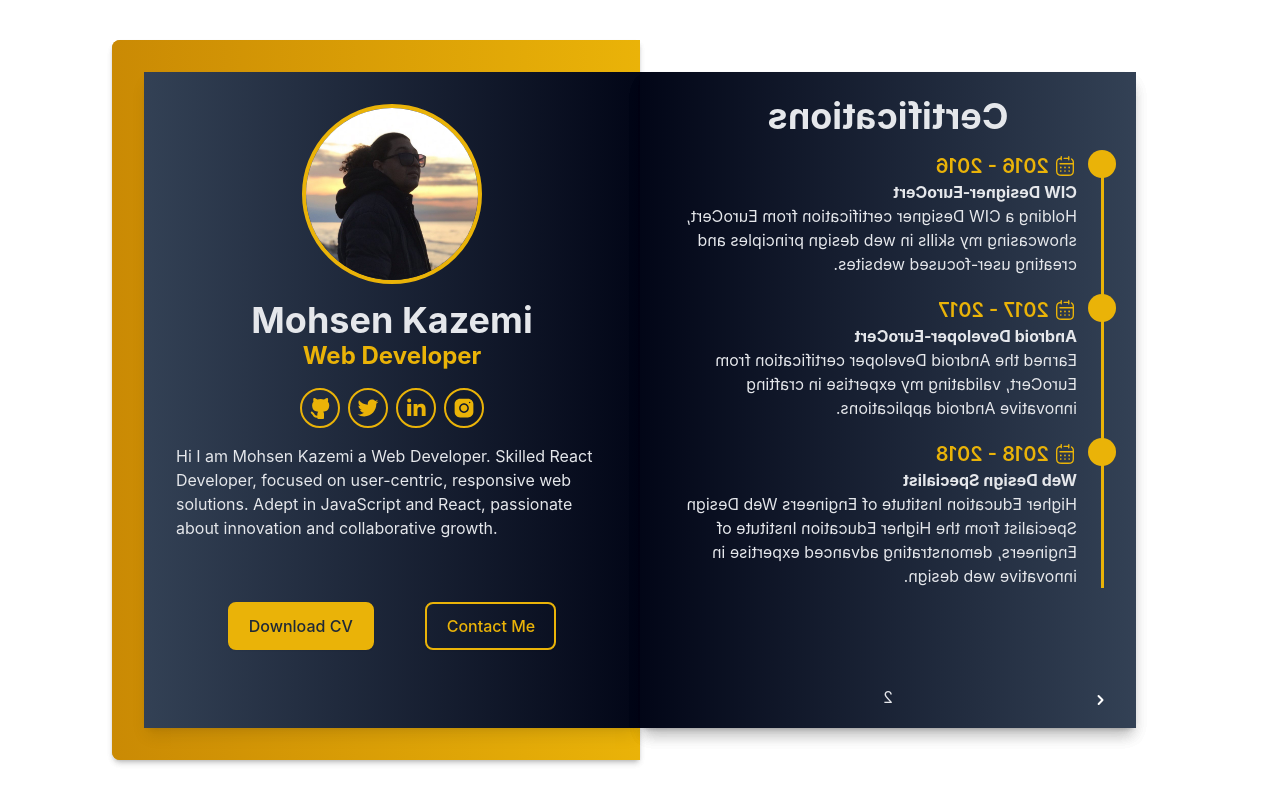
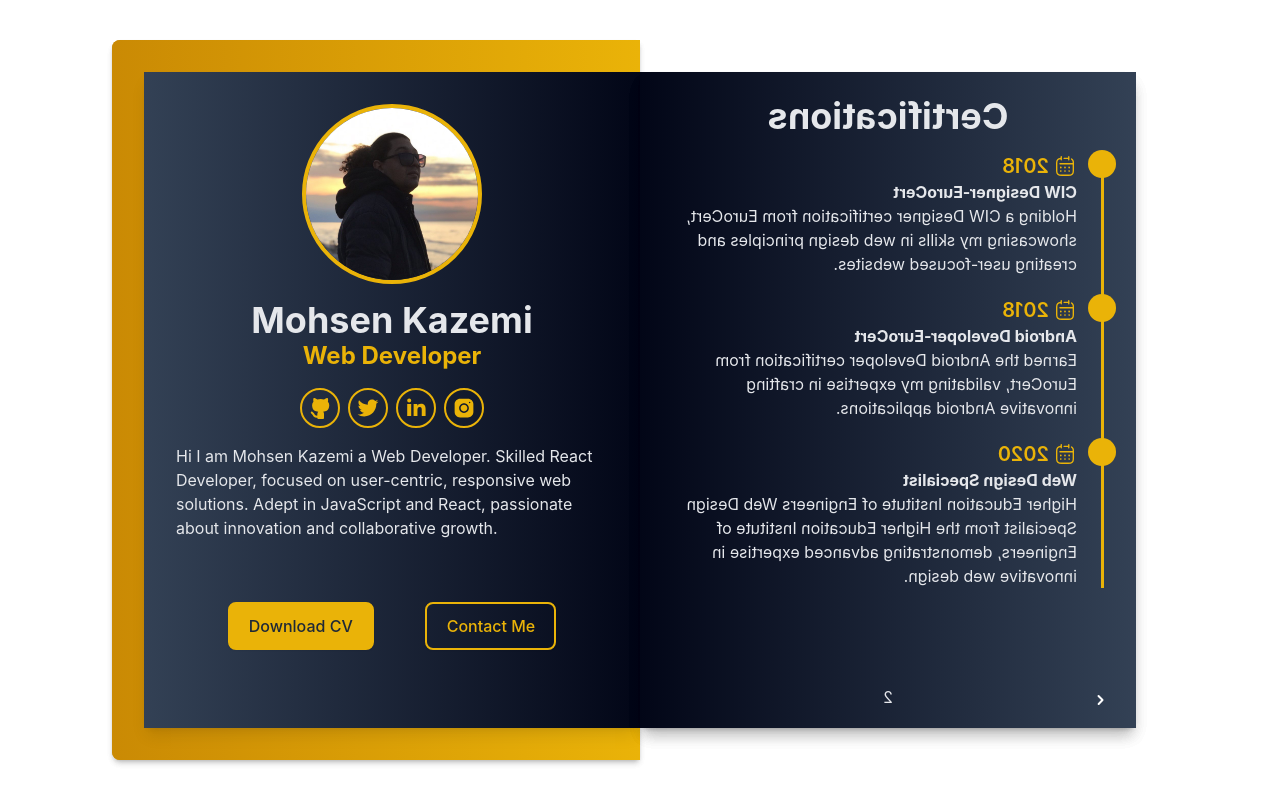
Before and after one commit to MohsenKazemizade/my-resume, a React (Vite) app: page / in a window 1280 px wide. Built offline with nearby package versions, Linux system fonts and the light colour scheme; what tailwindcss-3d would draw is missing.

Commit message:
years currections

```diff
--- a/src/components/CertificationsPage.jsx
+++ b/src/components/CertificationsPage.jsx
@@ -30,7 +30,7 @@ const Certifications = ({ previousPage }) => {
             ></path>
           </svg>
           <span className='text-yellow-500 ml-1 align-top text-xl font-semibold'>
-            2016 - 2016
+            2018
           </span>
           <h3 className='text-gray-200 font-bold'>CIW Designer-EuroCert</h3>
           <p className='text-gray-200 text-start'>
@@ -54,7 +54,7 @@ const Certifications = ({ previousPage }) => {
             ></path>
           </svg>
           <span className='text-yellow-500 ml-1 align-top text-xl font-semibold'>
-            2017 - 2017
+            2018
           </span>
           <h3 className='text-gray-200 font-bold'>
             Android Developer-EuroCert
@@ -80,7 +80,7 @@ const Certifications = ({ previousPage }) => {
             ></path>
           </svg>
           <span className='text-yellow-500 ml-1 align-top text-xl font-semibold'>
-            2018 - 2018
+            2020
           </span>
           <h3 className='text-gray-200 font-bold'>Web Design Specialist</h3>
           <p className='text-gray-200 text-start'>
--- a/src/components/WorkExperiencePage.jsx
+++ b/src/components/WorkExperiencePage.jsx
@@ -28,13 +28,16 @@ const WorkExperiencePage = ({ next }) => {
             ></path>
           </svg>
           <span className='text-yellow-500 ml-1 align-top text-xl font-semibold'>
-            2020 - 2021
+            2018 - 2020
           </span>
-          <h3 className='text-gray-200 font-bold'>Web Developer</h3>
+          <h3 className='text-gray-200 font-bold'>
+            Android Developer at Shamim Golshan Company
+          </h3>
           <p className='text-gray-200 text-start'>
-            dar modat sarbazi dar in time dar khane mashghule yadgiri react
-            budam va dar kenar oon react redux ro yad gereftam bedardam nakhord
-            raftam reduxtoolkit yad gereftam
+            As an Android Developer at Shamim Golshan Company, I specialized in
+            crafting innovative mobile applications, focusing on user
+            experience, performance optimization, and leveraging the latest
+            Android technologies.
           </p>
         </div>
         <div
@@ -55,11 +58,14 @@ const WorkExperiencePage = ({ next }) => {
           <span className='text-yellow-500 ml-1 align-top text-xl font-semibold'>
             2020 - 2021
           </span>
-          <h3 className='text-gray-200 font-bold'>Web Developer</h3>
+          <h3 className='text-gray-200 font-bold'>
+            Freelance Teacher in Web Development
+          </h3>
           <p className='text-gray-200 text-start'>
-            dar modat sarbazi dar in time dar khane mashghule yadgiri react
-            budam va dar kenar oon react redux ro yad gereftam bedardam nakhord
-            raftam reduxtoolkit yad gereftam
+            As a Freelance Teacher, I equipped teenagers with the fundamentals
+            of web development, teaching basic HTML, CSS, and JavaScript,
+            fostering creativity and problem-solving skills in a supportive
+            learning environment.
           </p>
         </div>
         <div
@@ -78,13 +84,15 @@ const WorkExperiencePage = ({ next }) => {
             ></path>
           </svg>
           <span className='text-yellow-500 ml-1 align-top text-xl font-semibold'>
-            2020 - 2021
+            2021 - 2023
           </span>
-          <h3 className='text-gray-200 font-bold'>Web Developer</h3>
+          <h3 className='text-gray-200 font-bold'>
+            Freelance Front-End Developer Using React
+          </h3>
           <p className='text-gray-200 text-start'>
-            dar modat sarbazi dar in time dar khane mashghule yadgiri react
-            budam va dar kenar oon react redux ro yad gereftam bedardam nakhord
-            raftam reduxtoolkit yad gereftam
+            As a Freelance Front-End Developer, I excelled in developing
+            dynamic, responsive web applications using React, focusing on user
+            experience, performance, and scalable, maintainable codebases.
           </p>
         </div>
       </div>
```
